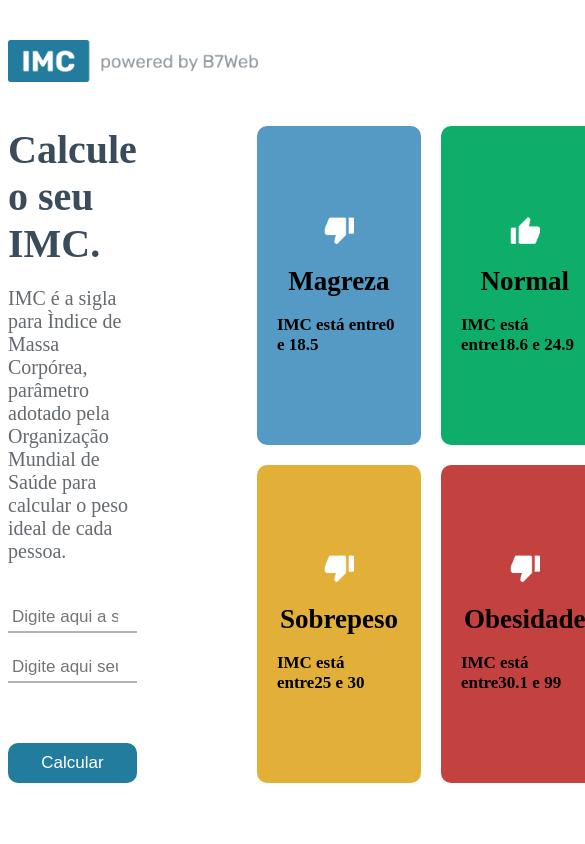
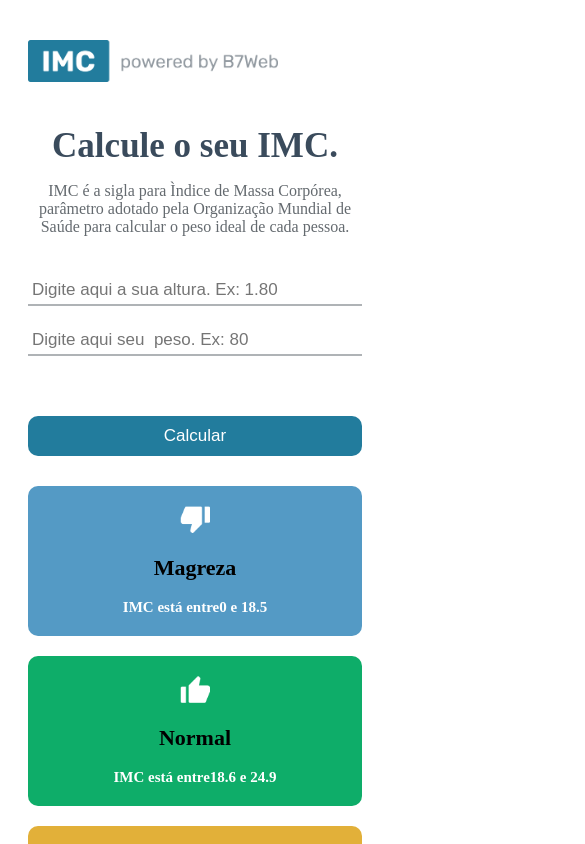
Before and after one commit to AndrePacolla/imc-vite, a React (Vite) app: page / in a window 390 px wide. Shown: the top 844 px of the page, 585 px wide, since content can reach past the window. Built offline with nearby package versions, Linux system fonts and the light colour scheme.

Commit message:
finish response

```diff
--- a/src/App.module.css
+++ b/src/App.module.css
@@ -1,9 +1,11 @@
 * {box-sizing: border-box;}
 
+.body{
+   font-family: "Source Code Pro";
 
-.body{
-  font-family: sans-serif;
-
+}
+.main{
+  padding-bottom: 20px
 }
 
 
@@ -91,6 +93,8 @@
 
 .container .rightSide .rightArrow{
   position: absolute;
+  margin-top: 150px;
+  margin-left: -35px;
   background-color: #227C9D;
   width: 70px;
   height: 70px;
@@ -99,10 +103,74 @@
   align-items: center;
   justify-content: center;
   cursor: pointer;
-  margin-left: -35px;
-  margin-top: 150px;
 }
 
 .container .rightSide .rightArrow:hover{
   background-color: #1A5B6F;
 }
+
+@media (max-width: 770px){ /*Tablet*/
+
+  header{
+    padding: 0 20px;
+  }
+  .container{
+    flex-direction: column;
+    padding: 0 20px;
+    gap: 30px;
+  }
+
+   .container .leftSide{
+    margin-right: 0;
+  }
+
+  .container .rightSide{
+    margin-left: 0;
+  }
+
+  .container .leftSide h1 {
+    font-size: 35px;
+    text-align: center;
+  }
+  .container .leftSide p {
+    font-size: 16px;
+    text-align: center;
+  }
+  .container .rightSide .rightArrow{
+    width: 40px;
+    height: 40px;
+    border-radius: 5px;
+    margin-left: 0px;
+    margin-top: 0px;
+
+  }
+  .container .rightSide .rightArrow:hover{
+    width: 45px;
+    height: 45px;
+  }
+
+  .container .rightSide .rightArrow img{
+    width: 20px;
+  }
+}
+
+@media (max-width: 430px){ /*Mobile*/
+
+  .container .rightSide .grid{
+    grid-template-columns: 1fr;
+  }
+
+  .container .rightSide .rightArrow{
+    width: 35px;
+    height: 35px;
+    border-radius: 5px;
+    margin-left: 0px;
+    margin-top: 0px;
+  }
+
+  .container .rightSide .rightArrow:hover{
+    width: 40px;
+    height: 40px;
+  }
+
+}
--- a/src/App.tsx
+++ b/src/App.tsx
@@ -52,7 +52,7 @@ function App() {
           placeholder='Digite aqui seu  peso. Ex: 80'
           value={weightField > 0 ? weightField : ""}
           onChange={e => setWeightField(parseFloat(e.target.value))}
-            disabled={toShow ? true : false}
+          disabled={toShow ? true : false}
            />
 
           <button   disabled={toShow ? true : false} onClick={handleCalculate}>Calcular</button>
--- a/src/components/GridItem/GridItem.module.css
+++ b/src/components/GridItem/GridItem.module.css
@@ -8,7 +8,6 @@
     align-items: center;
     padding: 20px;
     transition: all ease .3s;
-
 }
 
 .main:hover{
@@ -19,7 +18,7 @@
     width: 70px;
     height: 70px;
     border-radius: 50%;
-    background-color: rgba(0,0,0, .3);
+    background-color: rgba(0,0,0, .9);
     display: flex;
     justify-content: center;
     align-items: center;
@@ -40,3 +39,20 @@
     font-size: 20px;
     margin: 10px 0 50px 0;
 }
+
+@media (max-width: 770px){
+
+    .gridTitle{
+        font-size: 22px;
+    }
+    .gridInfo{
+        font-size: 15px;
+        color: #FFF;
+    }
+    .myImc{
+        font-size: 18px;
+        margin: 10px 0 30px 0;
+        color: rgba(36, 123, 141, 1);
+    }
+
+}
--- a/src/components/GridItem/GridItem.tsx
+++ b/src/components/GridItem/GridItem.tsx
@@ -13,7 +13,7 @@ export const GridItem = ({item}: Props) => {
         <div className={styles.main} style={{backgroundColor: item.color}}>
 
            <div className={styles.gridIcon}>
-            <img src={item.icon === "up" ? upImage : downImage} alt="emoticon" width={30}/>
+            <img src={item.icon === "up" ? upImage : downImage} width={30}/>
            </div>
             <div className={styles.gridTitle}>{item.title}</div>
 
@@ -22,16 +22,10 @@ export const GridItem = ({item}: Props) => {
             <div className={styles.myImc}>
                 <strong> Seu IMC é de {item.myImc} </strong>
             </div>
-
-
-
             }
             <div className={styles.gridInfo}>
 
-
                  <strong> IMC está entre{item.imc[0]}</strong> e <strong>{item.imc[1]}</strong>
-
-
 
             </div>
 
--- a/src/index.css
+++ b/src/index.css
@@ -0,0 +1 @@
+@import url('https://fonts.googleapis.com/css2?family=Source+Code+Pro:ital,wght@0,200..900;1,200..900&display=swap');
```
